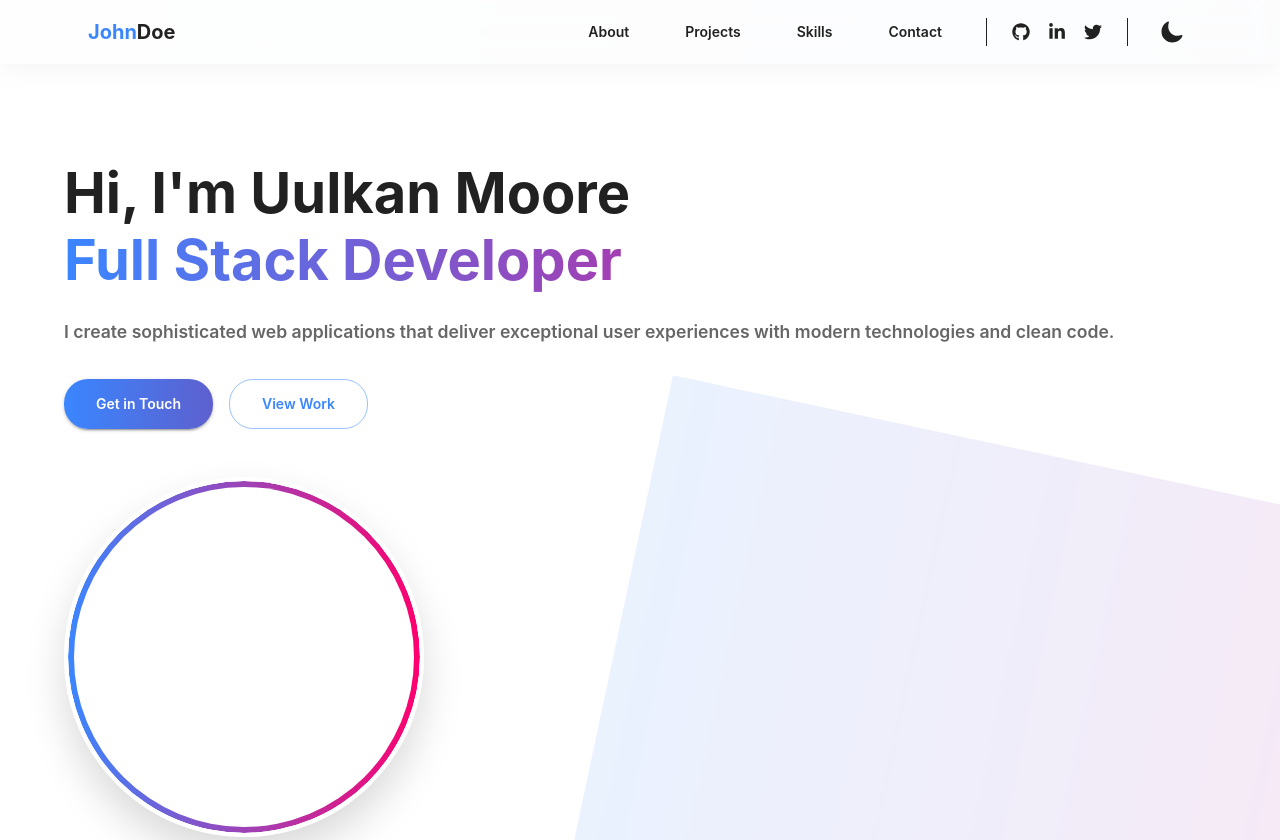
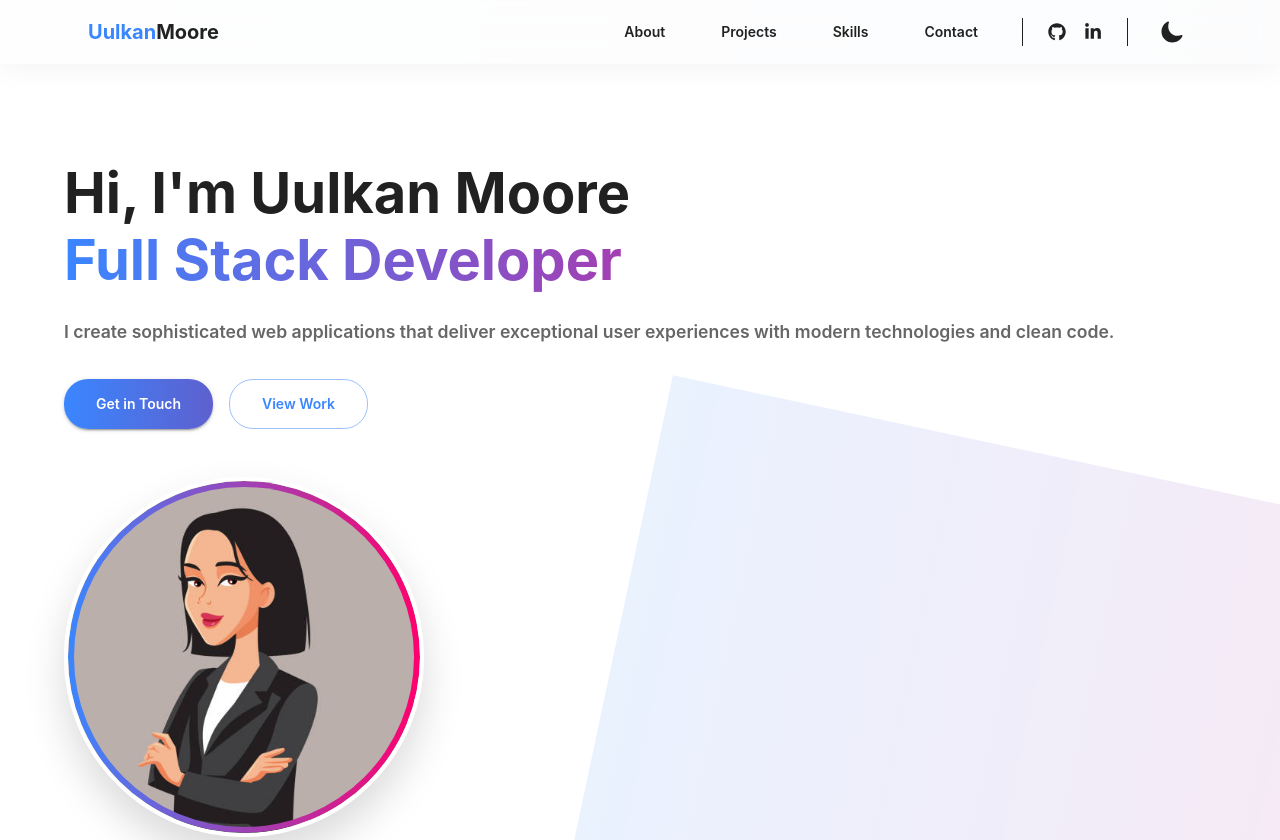
Before and after one commit to uulkan-moore/uulkan-moore-react-personal-portfolio, a Next.js app in the folder frontend/: page / in a window 1280 px wide. Shown: the top 840 px of the page. Built offline with nearby package versions, Linux system fonts and the light colour scheme.

Commit message:
added prof pic and updated the links

```diff
--- a/frontend/app/page.tsx
+++ b/frontend/app/page.tsx
@@ -327,7 +327,7 @@ export default function Home() {
             <Toolbar sx={{ justifyContent: "space-between" }}>
               {/* Your name/logo */}
               <Typography variant="h6" fontWeight="bold" color="text.primary">
-                <Box component="span" sx={{ color: theme.palette.primary.main }}>John</Box>Doe
+                <Box component="span" sx={{ color: theme.palette.primary.main }}>Uulkan</Box>Moore
               </Typography>
 
               <Box sx={{ display: 'flex', alignItems: 'center' }}>
@@ -376,7 +376,7 @@ export default function Home() {
                 }}>
                   {/* GitHub link */}
                   <IconButton
-                    href="https://github.com/johndoe"
+                    href="https://github.com/uulkan-moore"
                     target="_blank"
                     rel="noopener noreferrer"
                     color="inherit"
@@ -395,7 +395,7 @@ export default function Home() {
 
                   {/* LinkedIn link */}
                   <IconButton
-                    href="https://linkedin.com/in/johndoe"
+                    href="https://linkedin.com/in/uulkan-ryskulova"
                     target="_blank"
                     rel="noopener noreferrer"
                     color="inherit"
@@ -412,24 +412,7 @@ export default function Home() {
                     <FaLinkedinIn />
                   </IconButton>
 
-                  {/* Twitter link */}
-                  <IconButton
-                    href="https://twitter.com/johndoe"
-                    target="_blank"
-                    rel="noopener noreferrer"
-                    color="inherit"
-                    size="small"
-                    sx={{
-                      mx: 0.5,
-                      transition: 'transform 0.2s, color 0.2s',
-                      '&:hover': {
-                        color: '#1da1f2',
-                        transform: 'translateY(-3px)'
-                      }
-                    }}
-                  >
-                    <FaTwitter />
-                  </IconButton>
+
                 </Box>
 
                 {/* Dark/light mode toggle */}
@@ -548,7 +531,15 @@ export default function Home() {
                     }
                   }}
                 >
-                  {/* You can put a picture of yourself here, or keep it empty/remove the circle.  */}
+                  {/* Profile image */}
+                  <Image
+                    src="/profile_pic.jpg"
+                    alt="Profile picture of Uulkan Moore"
+                    width={360}
+                    height={360}
+                    style={{ objectFit: 'cover', width: '100%', height: '100%' }}
+                    priority
+                  />
                 </Box>
               </MuiGrid>
             </MuiGrid>
@@ -976,7 +967,7 @@ export default function Home() {
                       <FaGithub />
                     </IconButton>
                     <IconButton
-                      href="https://linkedin.com/in/johndoe"
+                      href="https://linkedin.com/in/uulkan-ryskulova"
                       target="_blank"
                       rel="noopener noreferrer"
                       color="inherit"
```
Also changed, not shown: frontend/public/profile_pic.jpg (added).
